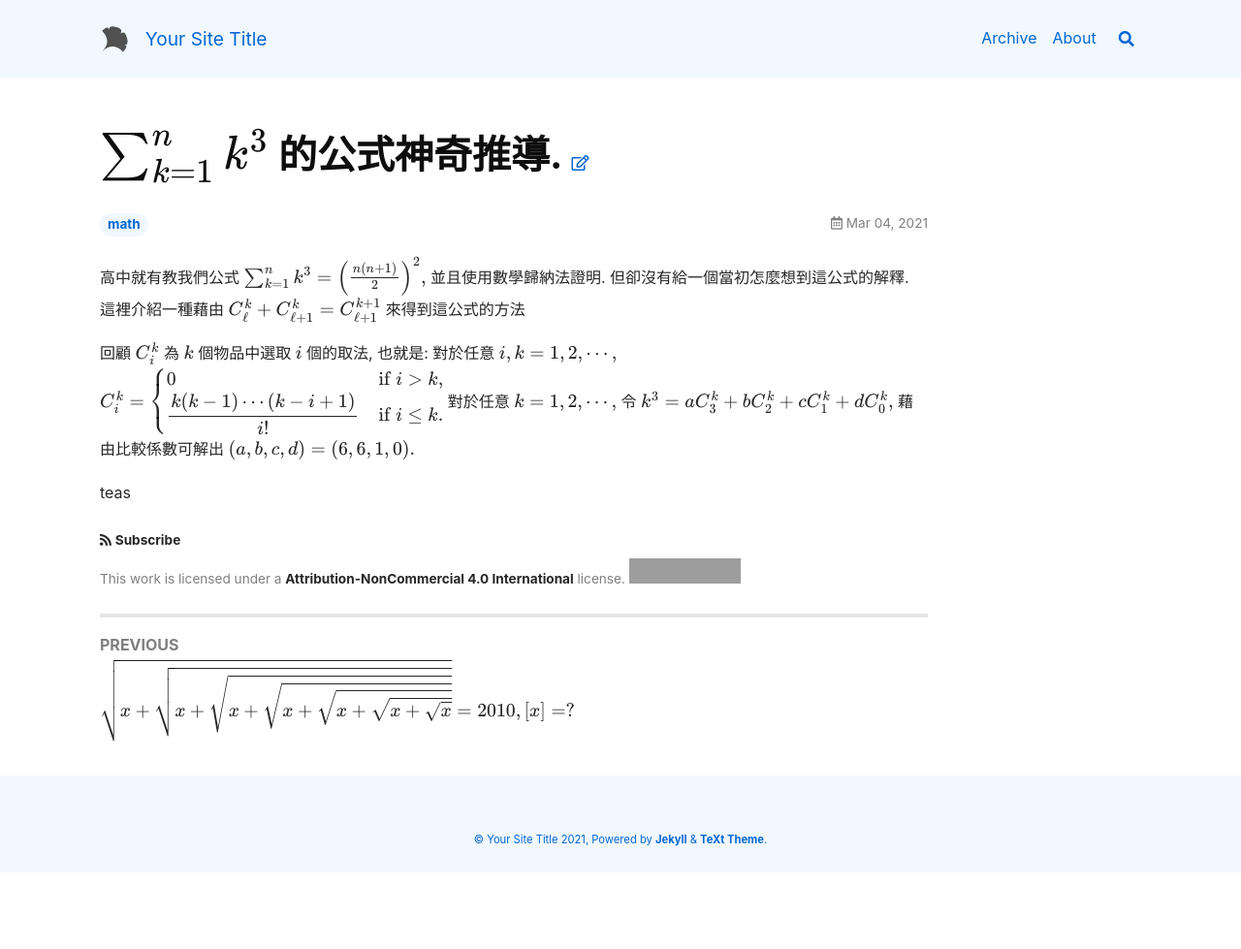
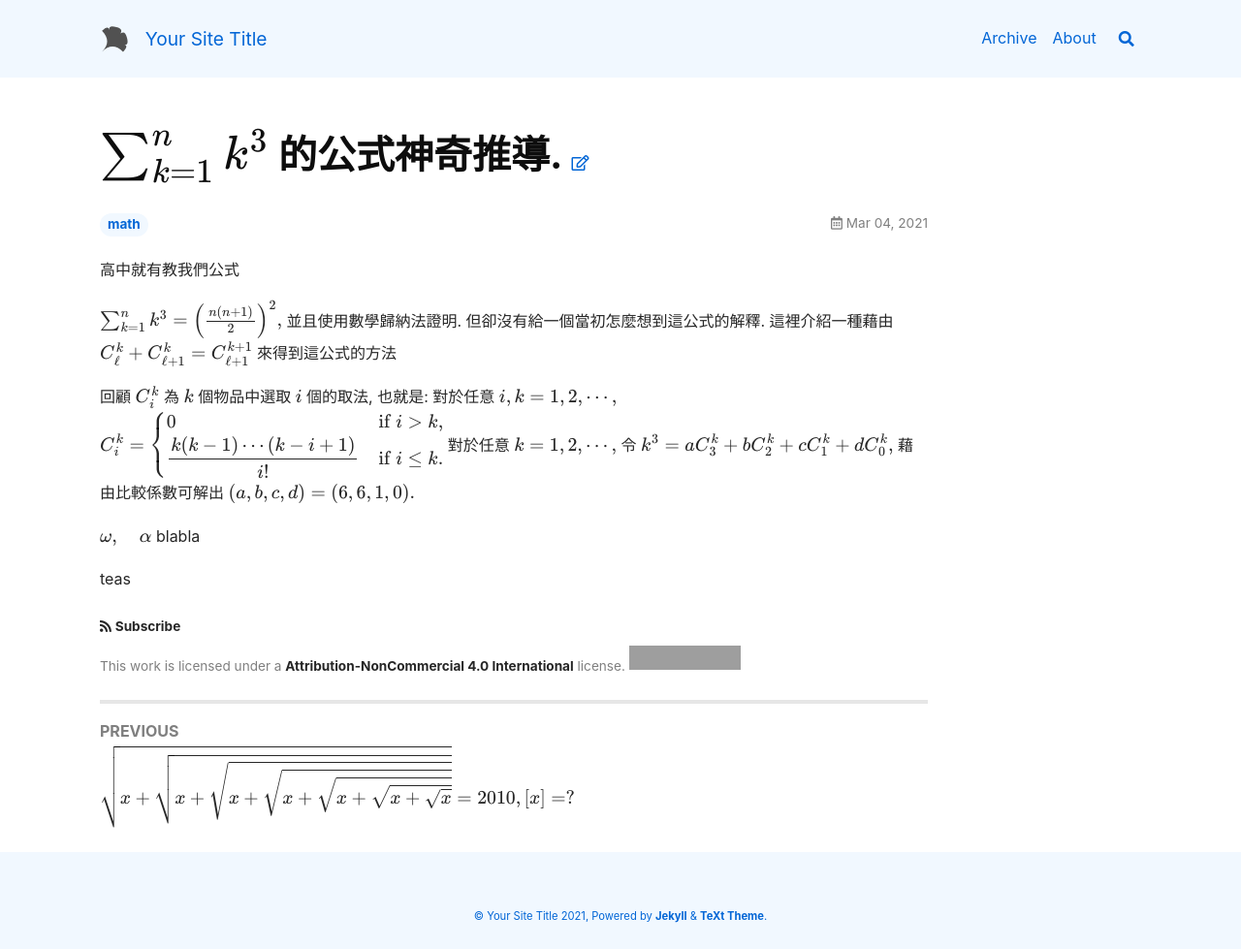
Before and after one commit to ChoCho66/ChoCho66.github.io, a Jekyll site: the page built from _posts/2021-03-04-sum_k_pow3.md, in a window 1280 px wide. Shown: the whole page at 97% size. Built offline with Jekyll 4.4.1, drawn with Linux system fonts in a browser that asks for light colours; nearby versions of some CDN libraries; formulas are drawn with MathJax 3; before the commit the page ends 900 px from its top, so only the background shows below that; grey boxes are pictures that could not be loaded.

Commit message:
20210304

```diff
--- a/_posts/2021-03-04-sum_k_pow3.md
+++ b/_posts/2021-03-04-sum_k_pow3.md
@@ -8,6 +8,7 @@ tags: [math]
 
 
 高中就有教我們公式
+
 $$
 \sum_{k=1}^n k^3 = \left( \frac{n(n+1)}{2} \right)^2,
 $$
@@ -32,7 +33,7 @@ $$k^3=aC_3^k+bC_2^k+cC_1^k+dC_0^k,$$
 藉由比較係數可解出 $(a,b,c,d)=(6,6,1,0).$
 
 
-
+$\w, \quad \al$ blabla
 
 teas
 <!--more-->
```
